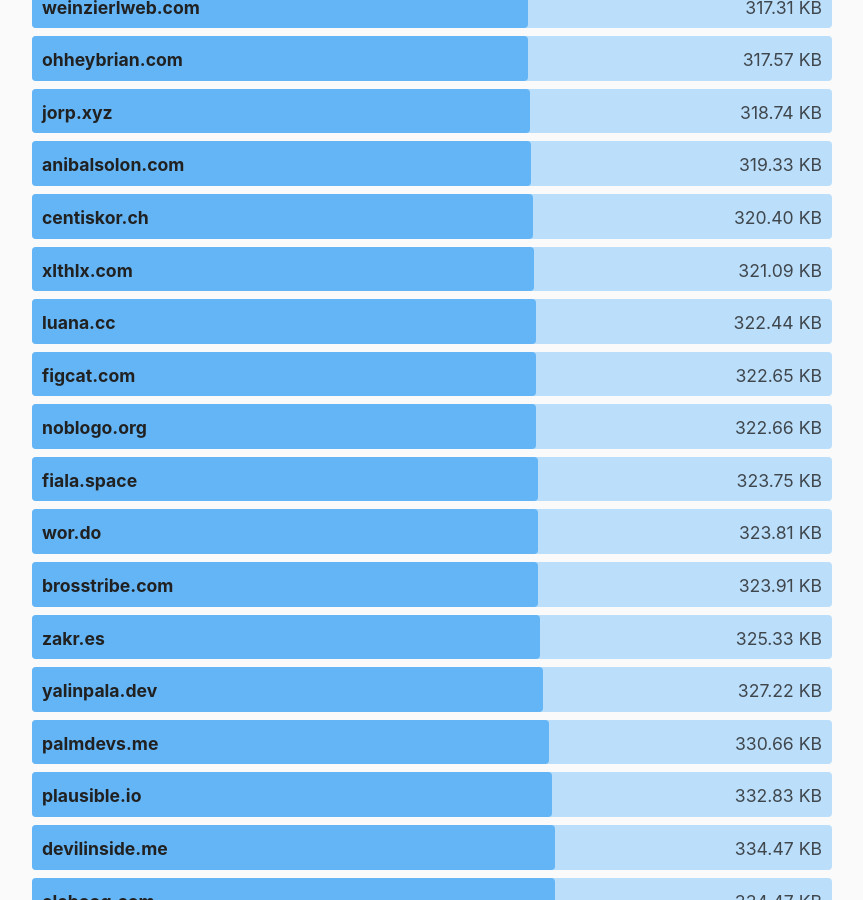
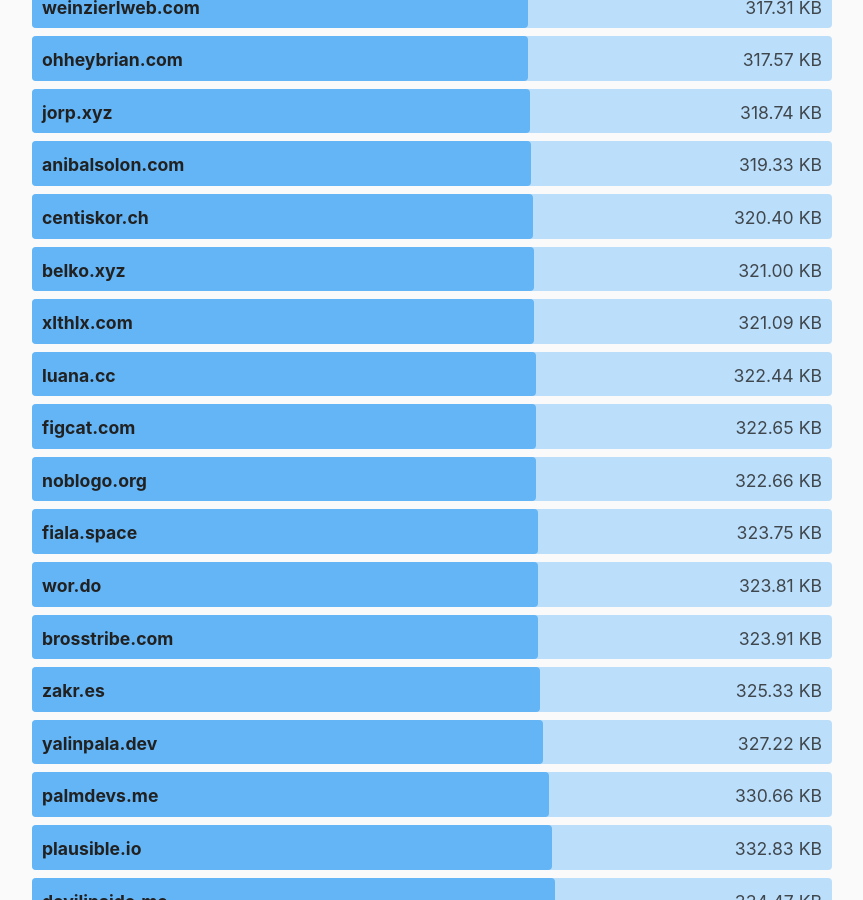
Before and after one commit to kevquirk/512kb.club, a Jekyll site: the page built from index.md, in a window 1280 px wide and 900 px high, scrolled down 40782 px. Shown: the whole window, without its empty margins (208-1071 px from the left). Built offline with Jekyll 4.4.1, drawn with Linux system fonts in a browser that asks for light colours.

Commit message:
Add belko.xyz to sites.yml

```diff
--- a/_data/sites.yml
+++ b/_data/sites.yml
@@ -1,3 +1,8 @@
+- domain: belko.xyz
+  url: https://belko.xyz
+  size: 321
+  last_checked: 2025-11-04
+
 - domain: 0xedward.io
   url: https://0xedward.io/
   size: 41.02
```
